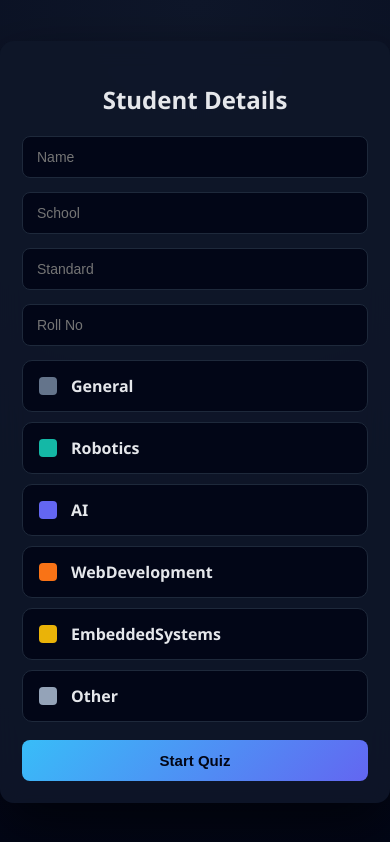
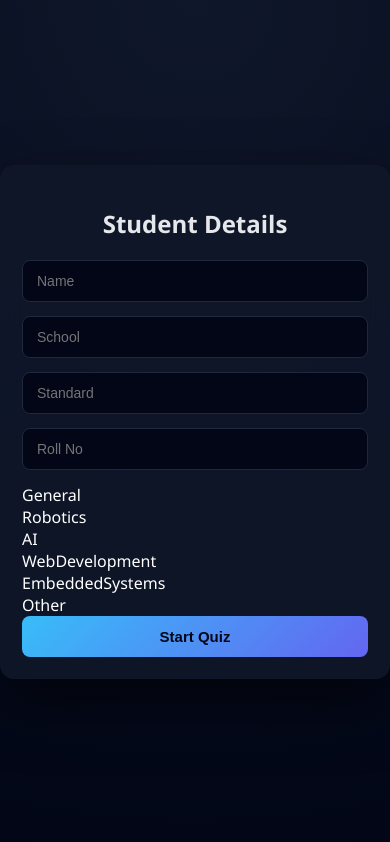
Before and after one commit to Assam157/BITM_QuizDisplay, a React (Create React App) app: page / in a window 390 px wide. Built offline with nearby package versions, Linux system fonts and the light colour scheme.

Commit message:
Update App.css

```diff
--- a/src/App.css
+++ b/src/App.css
@@ -185,70 +185,6 @@ button:active {
   .certificate h1 {
     font-size: 26px;
   }
- /* ==========================
-   CUSTOM TOPIC SELECT
-========================== */
-.topic-select {
-  display: flex;
-  flex-direction: column;
-  gap: 10px;
-  margin-bottom: 18px;
-}
-
-.topic-option {
-  display: flex;
-  align-items: center;
-  gap: 14px;
-  padding: 14px 16px;
-  border-radius: 10px;
-  background: #020617;
-  border: 1px solid #1e293b;
-  cursor: pointer;
-  transition: transform 0.15s ease, box-shadow 0.15s ease;
-}
-
-.topic-option:hover {
-  transform: translateY(-2px);
-  box-shadow: 0 12px 26px rgba(0, 0, 0, 0.4);
-}
-
-.topic-color {
-  width: 18px;
-  height: 18px;
-  border-radius: 4px;
-  flex-shrink: 0;
-}
-
-/* Topic colors */
-.topic-General .topic-color {
-  background: #64748b;
-}
-
-.topic-Robotics .topic-color {
-  background: #14b8a6;
-}
-
-.topic-AI .topic-color {
-  background: #6366f1;
-}
-
-.topic-WebDevelopment .topic-color {
-  background: #f97316;
-}
-
-.topic-EmbeddedSystems .topic-color {
-  background: #eab308;
-}
-
-.topic-Other .topic-color {
-  background: #94a3b8;
-}
-
-.topic-label {
-  font-size: 16px;
-  font-weight: 600;
-  color: #e5e7eb;
-}
 
 
   .certificate h2 {
```
